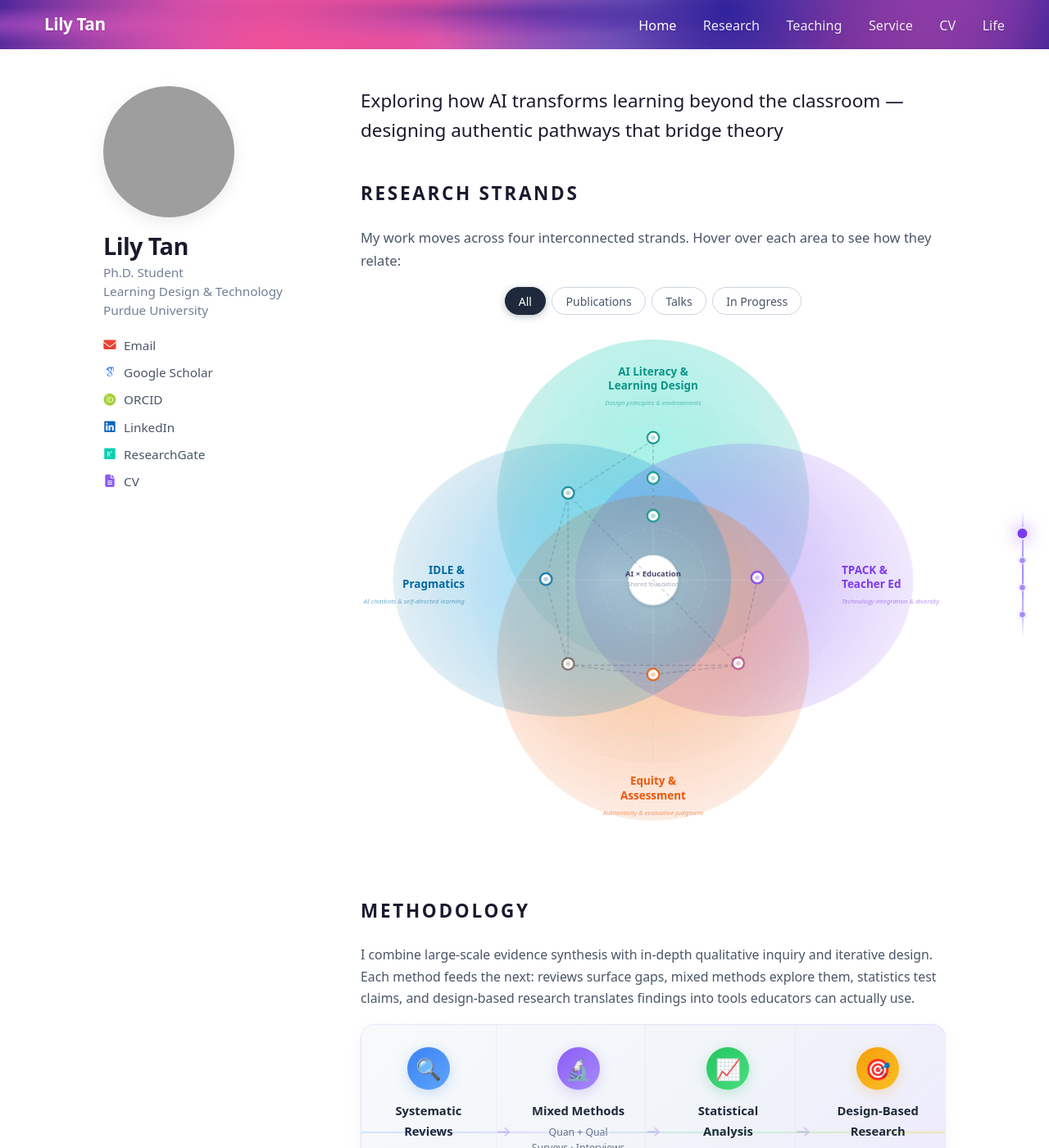
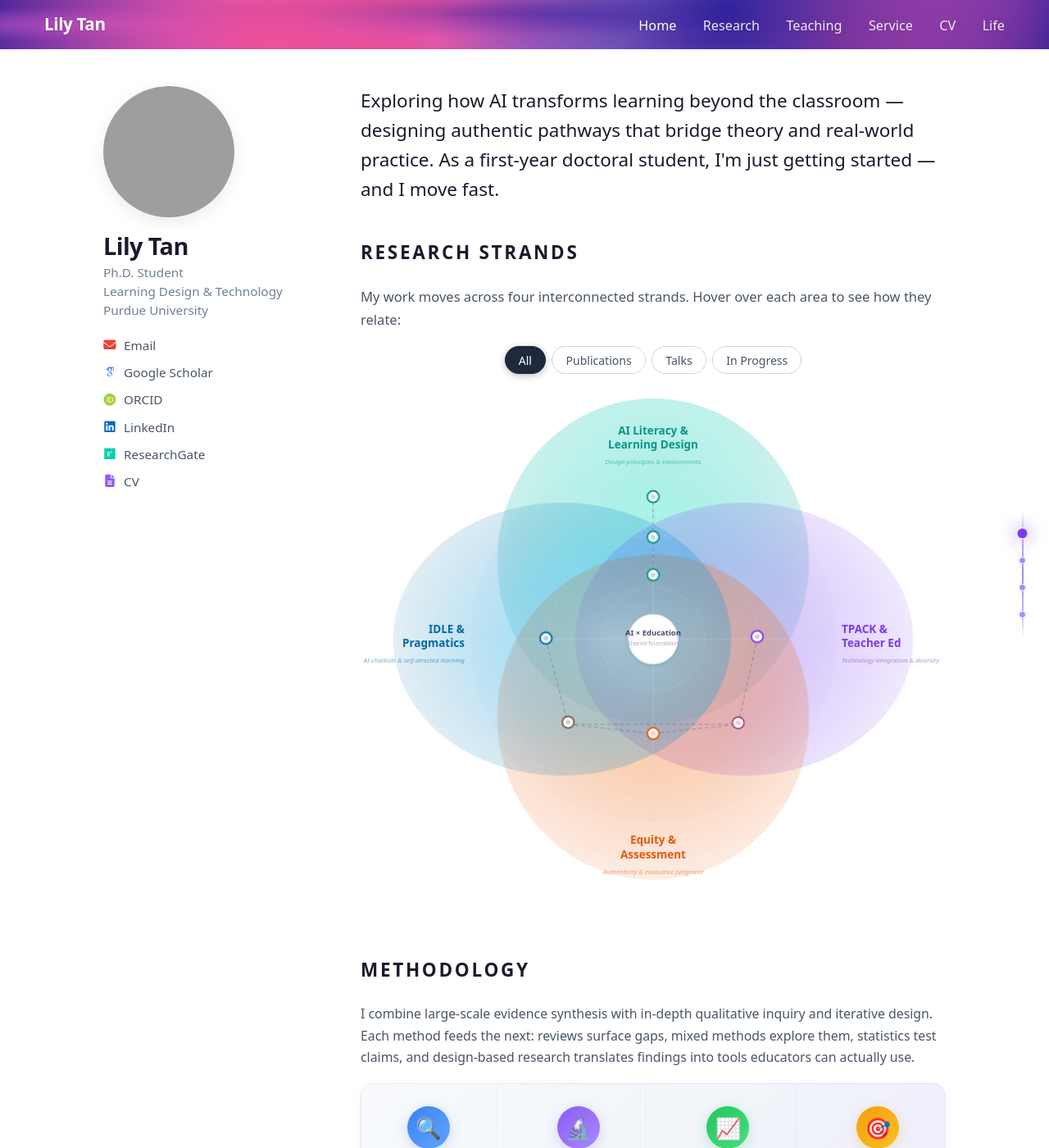
Before and after one commit to YalingTan678/YalingTan678.github.io, a Jekyll site: the page built from index.md, in a window 1280 px wide and 1400 px high. Shown: the whole window at 82% size. Built offline with Jekyll 4.4.1, drawn with Linux system fonts in a browser that asks for light colours; some web fonts are replaced; a script bundle is joined from its source files by our own code; library files that are not in the unit come from our copies.

Commit message:
Replace typewriter with blur-reveal animation & remove NonTrad entry
- Swap tagline from typewriter JS to pure CSS blur-reveal effect
- Remove NonTrad × ChatGPT · BJET '25 from research map

Co-Authored-By: Claude Opus 4.6 (1M context) <noreply@anthropic.com>

```diff
--- a/_layouts/home.html
+++ b/_layouts/home.html
@@ -240,19 +240,13 @@
         font-weight: 500;
         color: var(--color-heading);
         line-height: 1.6;
-        min-height: 2.6em;
+        filter: blur(10px);
+        opacity: 0;
+        animation: blurReveal 1.6s ease forwards;
       }
-      .lt-typewriter__cursor {
-        display: inline-block;
-        width: 2px; height: 1.2em;
-        background: var(--color-accent);
-        margin-left: 2px;
-        vertical-align: text-bottom;
-        animation: blink 1s step-end infinite;
-      }
-      @keyframes blink { 50% { opacity: 0; } }
+      @keyframes blurReveal { to { filter: blur(0); opacity: 1; } }
       @media (prefers-reduced-motion: reduce) {
-        .lt-typewriter__cursor { animation: none; }
+        .lt-typewriter__text { animation: none; filter: none; opacity: 1; }
       }
 
       /* ========== SECTIONS ========== */
@@ -639,7 +633,7 @@
         <!-- TYPEWRITER -->
         <div class="lt-typewriter">
           <p class="lt-typewriter__text">
-            <span id="typewriter-target"></span><span class="lt-typewriter__cursor"></span>
+            Exploring how AI transforms learning beyond the classroom — designing authentic pathways that bridge theory and real-world practice. As a first-year doctoral student, I'm just getting started — and I move fast.
           </p>
         </div>
 
```
Also changed, not shown: other parts of _layouts/home.html (+1 -19 lines), _pages/service.md (+1 -1 lines), index.md (+0 -1 lines).
